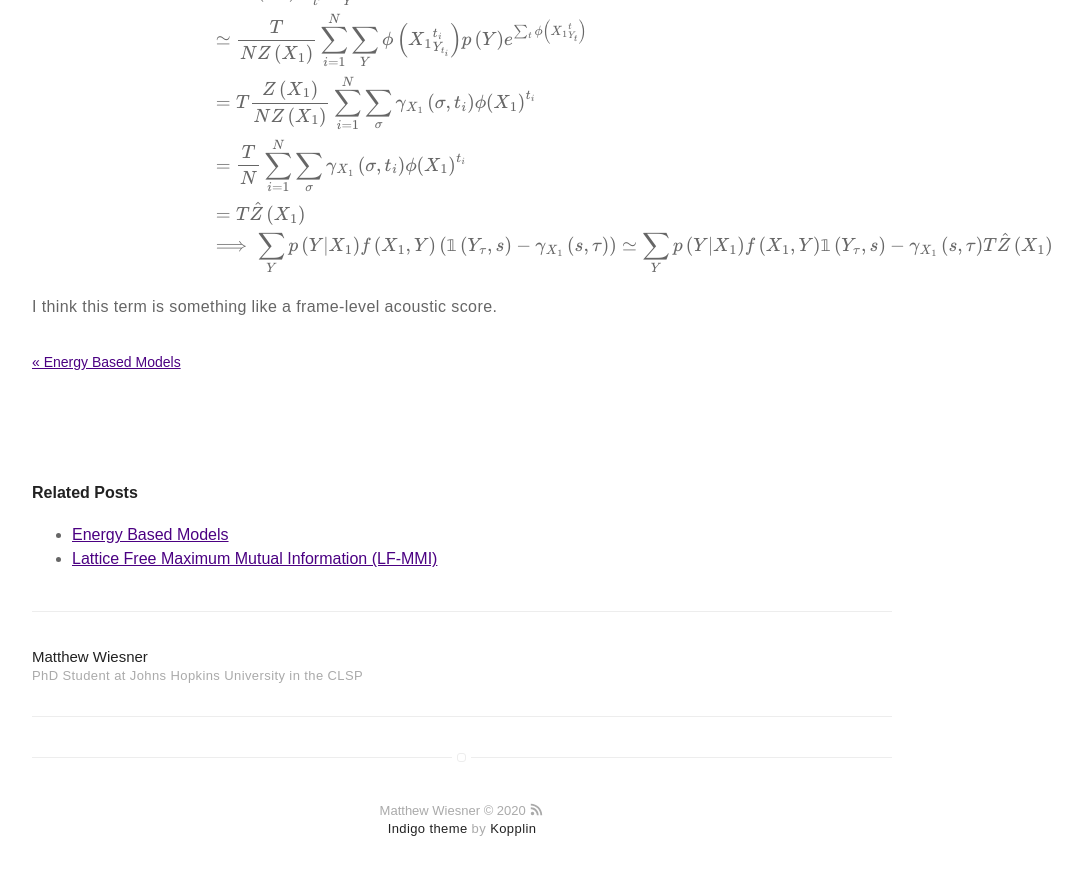
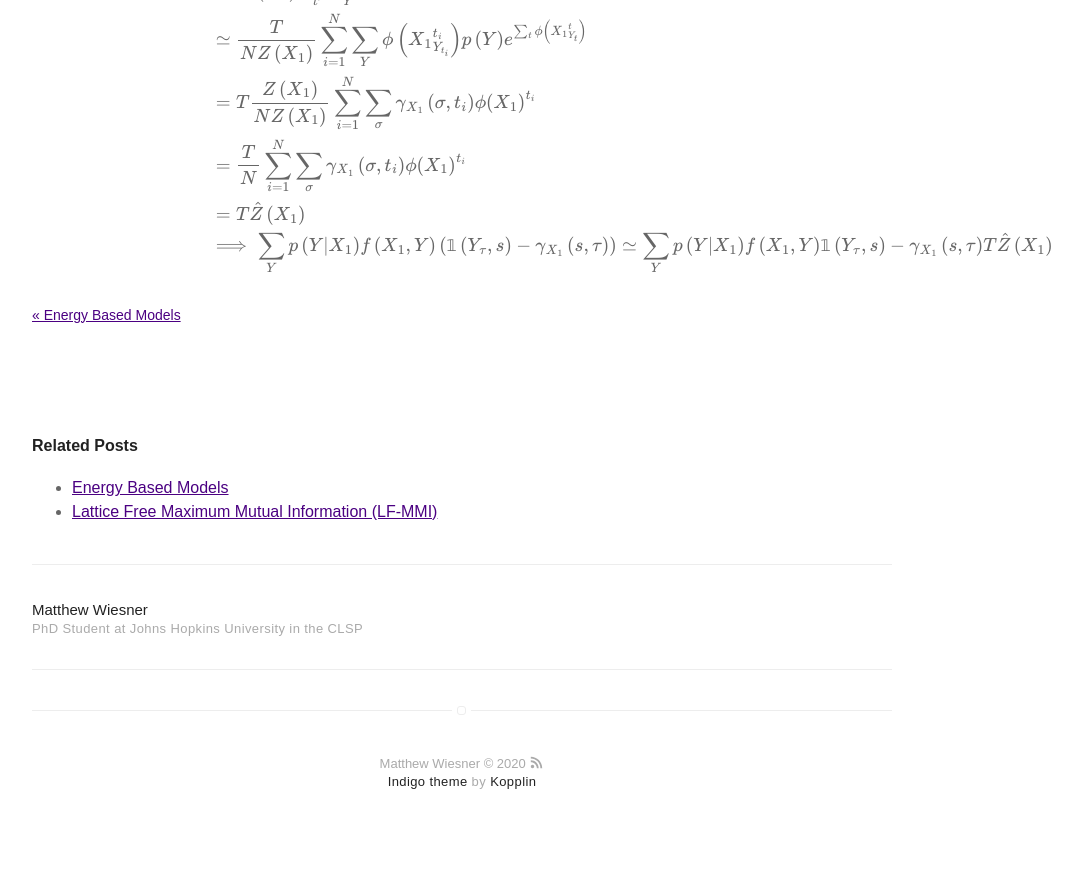
Before and after one commit to m-wiesner/m-wiesner.github.io, a Jekyll site: the page built from _posts/2020-10-30-Variational-Bounds-on-Mutual-Information.markdown, in a window 1280 px wide and 900 px high, scrolled down 9851 px. Shown: the top 875 px of the window, without its empty margins (178-1260 px from the left). Built offline with Jekyll 4.4.1, drawn with Linux system fonts in a browser that asks for light colours; formulas are drawn with MathJax 3; after the commit the page ends 10704 px from its top, so only the background shows below that.

Commit message:
Update 2020-10-30-Variational-Bounds-on-Mutual-Information.markdown

```diff
--- a/_posts/2020-10-30-Variational-Bounds-on-Mutual-Information.markdown
+++ b/_posts/2020-10-30-Variational-Bounds-on-Mutual-Information.markdown
@@ -352,8 +352,6 @@ $$\begin{align}
 &\implies \sum_Y p\left(Y | X_1\right) f\left(X_1, Y\right) \left(\mathbb{1}\left(Y_{\tau}, s\right) - \gamma_{X_1}\left(s, \tau\right) \right) \simeq \sum_Y p\left(Y | X_1\right) f\left(X_1, Y\right) \mathbb{1}\left(Y_{\tau}, s\right) - \gamma_{X_1}\left(s, \tau \right) T\hat{Z}\left(X_1\right) \\
 \end{align}$$
 
-I think this term is something like a frame-level acoustic score.
-
 <!--
 $$\begin{align}
 &\implies \frac{\partial}{\partial y_s^{\tau}\left(j\right)} I_{MCE} \simeq \mathbb{E}_{\mathcal{B}}\left[ \mathbb{1}\left(1, j\right)\left(\left(\hat{\gamma}_{X_1}\left(s, \tau\right) - \gamma_{X_1}\left(s, \tau \right)\right) \frac{T\hat{Z}\left(X_1\right)}{Z\left(X_1\right)}\right) - \left(\gamma_{X_{1, 1}}\left(s, \tau\right) - \gamma_{X_1}\left(s, \tau\right)\right) \frac{e^{E\left(1, 1\right)}}{\sum_{i=1}^K e^{E\left(1, i\right)}} + \mathbb{1}\left(1, j\right)\gamma_{X_1}\left(s, \tau\right) - \gamma_{X_{1, j}}\left(s, \tau\right) \frac{e^{E\left(1, j\right)}}{\sum_{i=1}^K e^{E\left(1, i\right)}}  \right]\\
```
